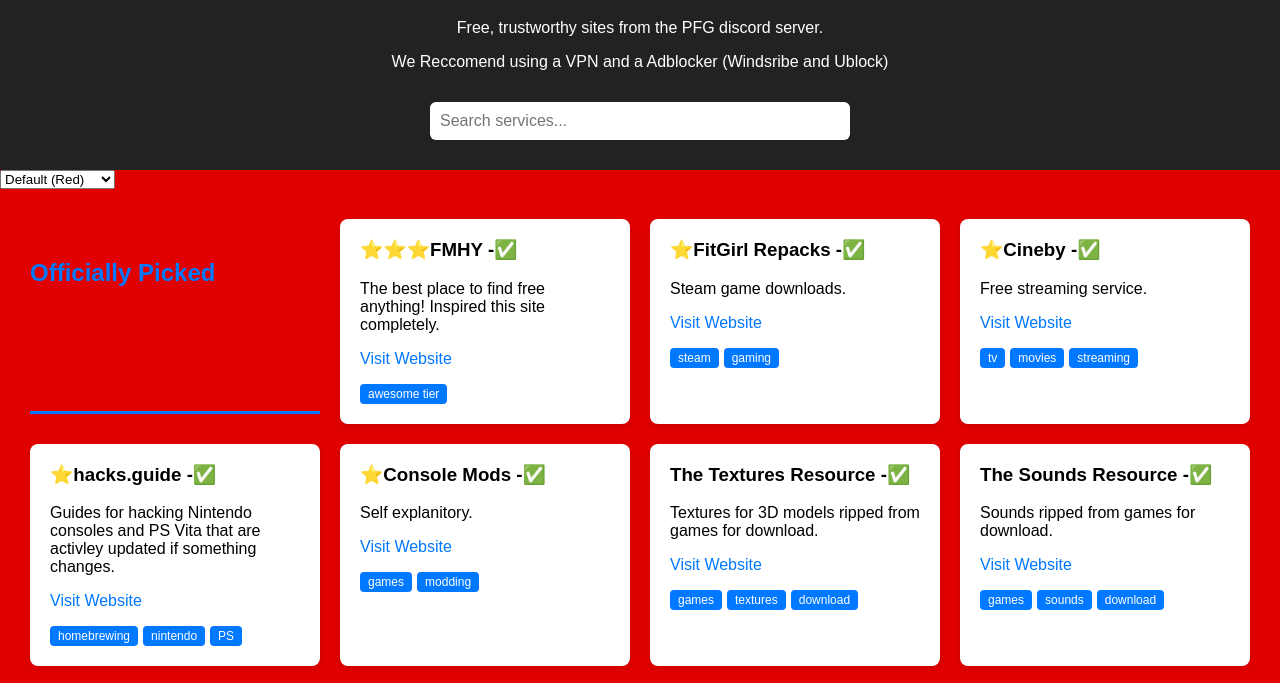
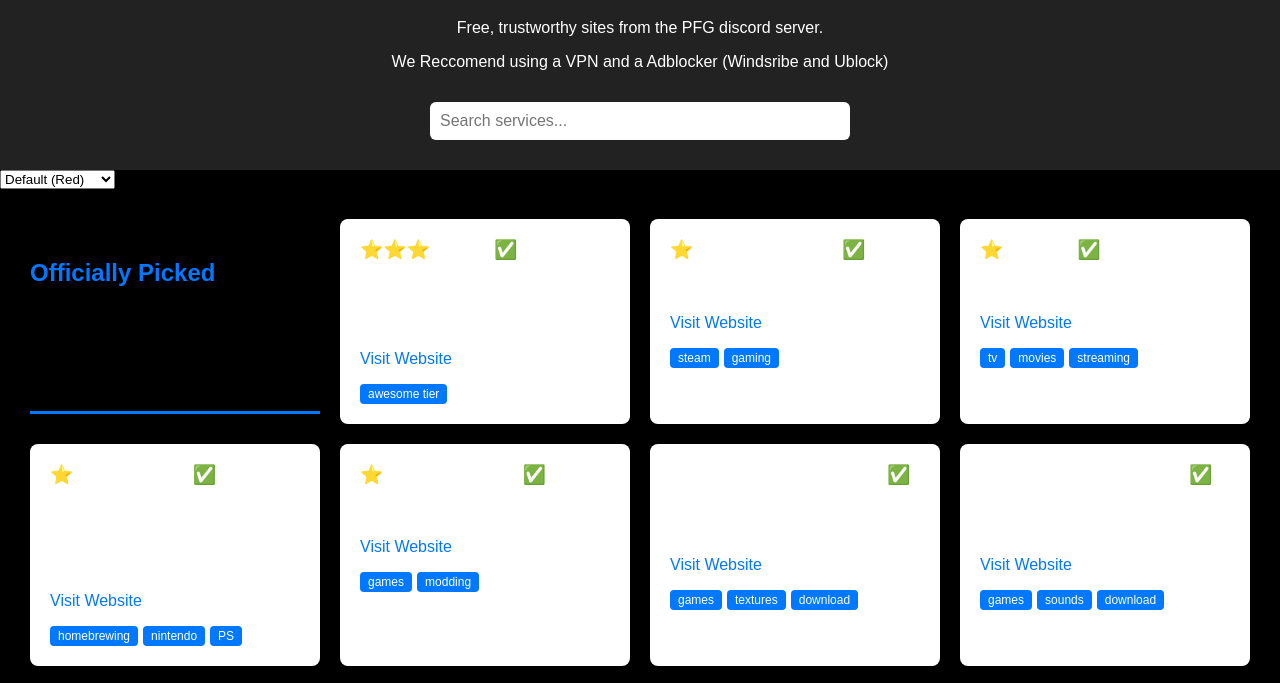
Before and after one commit to brainwobble/brainwobble.github.io, a plain HTML site: page index.html in a window 1280 px wide. Shown: the part 91-774 px from the top of the page. Drawn offline with Linux system fonts and the light colour scheme.

Commit message:
Update style.css

```diff
--- a/style.css
+++ b/style.css
@@ -2,8 +2,8 @@
    BASE VARIABLES (Default)
    ========================= */
 :root {
-    --bg: #E00000;
-    --text: #000000;
+    --bg: #000000;
+    --text: #ffffff;
     --header-bg: #222;
     --header-text: #ffffff;
     --card-bg: #ffffff;
```
